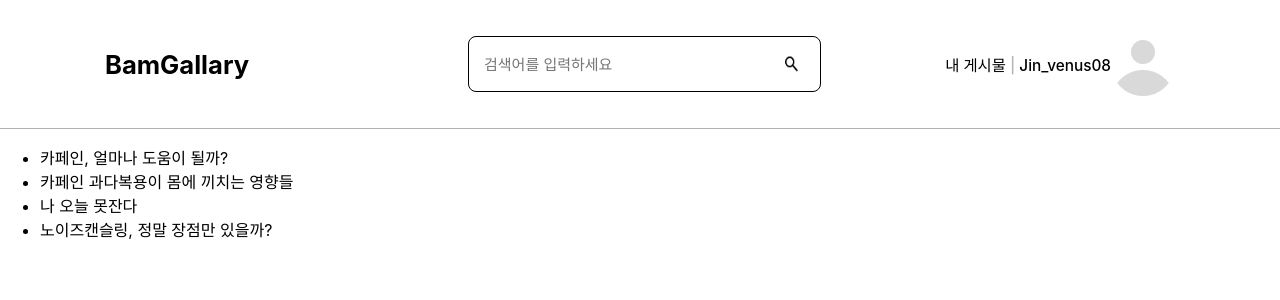
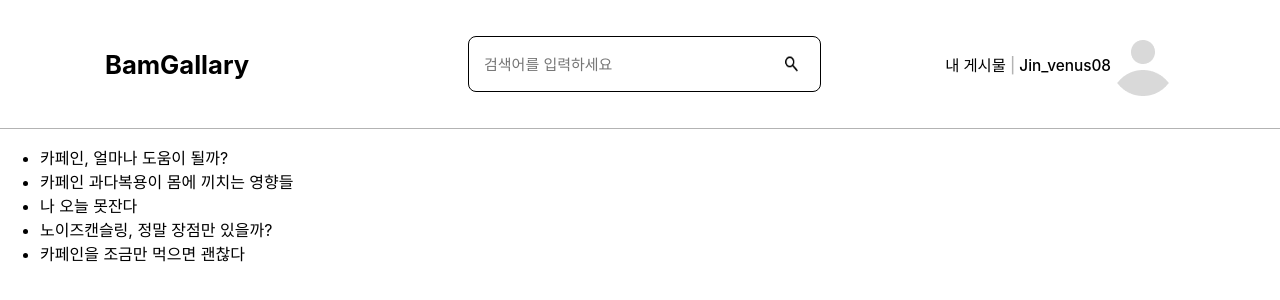
Before and after one commit to gomdoliro2/f_e-repository, a React (Create React App) app in the folder gomdorilo/: page / in a window 1280 px wide. Shown: the top 300 px of the page. Built offline with nearby package versions, Linux system fonts and the light colour scheme.

Commit message:
TEST :: 검색한 단어만 있는 글들이 뜨는지 체크

```diff
--- a/gomdorilo/src/App.js
+++ b/gomdorilo/src/App.js
@@ -11,7 +11,8 @@ function App() {
     '카페인, 얼마나 도움이 될까?',
     '카페인 과다복용이 몸에 끼치는 영향들',
     '나 오늘 못잔다',
-    '노이즈캔슬링, 정말 장점만 있을까?'
+    '노이즈캔슬링, 정말 장점만 있을까?',
+    '카페인을 조금만 먹으면 괜찮다'
   ]);
   const [filteredPosts, setFilteredPosts] = useState(posts);
 
```
